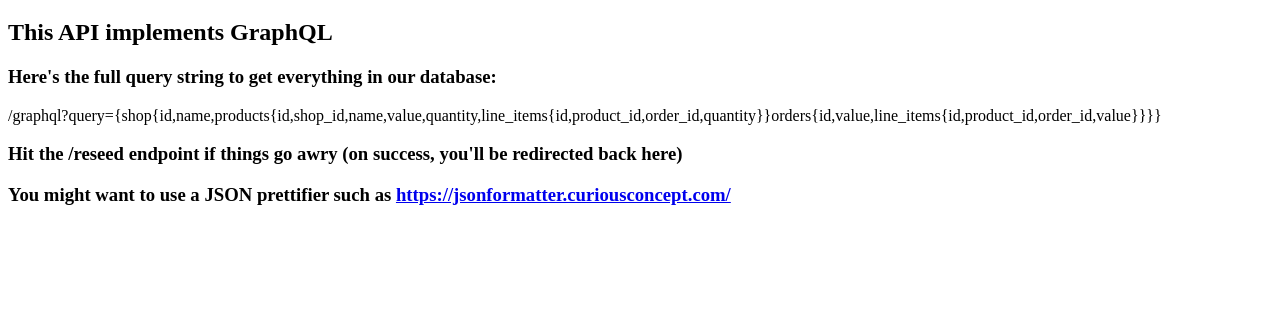
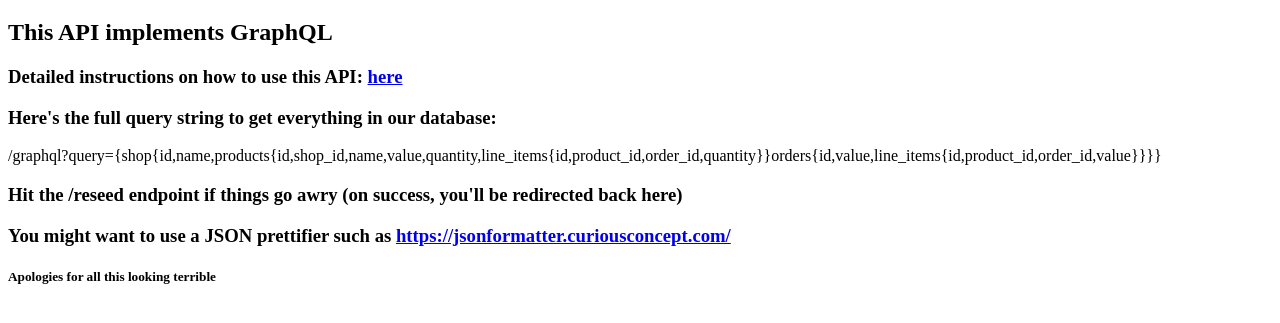
Before and after one commit to kraxx/shopify-challenge, a plain HTML site: page static/index.html in a window 1280 px wide. Shown: the part 61-384 px from the top of the page. Drawn offline with Linux system fonts and the light colour scheme.

Commit message:
Update landing page

```diff
--- a/static/index.html
+++ b/static/index.html
@@ -5,8 +5,10 @@
 <body>
   <h1>Shopping API</h1>
   <h2>This API implements GraphQL</h2>
+  <h3>Detailed instructions on how to use this API: <a target='_blank' href='https://github.com/kraxx/shopify-challenge'>here</a></h3>
   <h3>Here's the full query string to get <strong>everything</strong> in our database:</h3>
   <p>/graphql?query={shop{id,name,products{id,shop_id,name,value,quantity,line_items{id,product_id,order_id,quantity}}orders{id,value,line_items{id,product_id,order_id,value}}}}</p>
   <h3>Hit the /reseed endpoint if things go awry (on success, you'll be redirected back here)</h3>
   <h3>You might want to use a JSON prettifier such as <a target='_blank' href='https://jsonformatter.curiousconcept.com/'>https://jsonformatter.curiousconcept.com/</a></h3>
+  <h5>Apologies for all this looking terrible</h5>
 </body>
```
Also changed, not shown: 1 other file.
